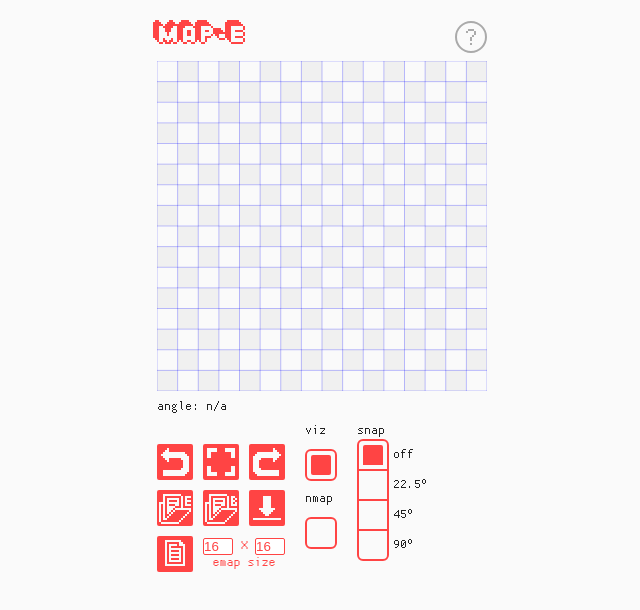
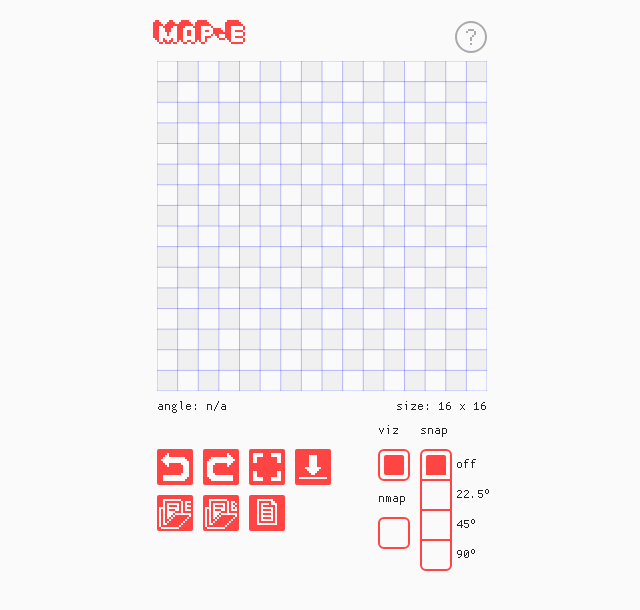
Before and after one commit to georgeolee/map-e, a React (Create React App) app: page / in a window 1280 px wide. Shown: the top 610 px of the page, without its empty margins (318-958 px from the left). Built offline with nearby package versions, Linux system fonts and the light colour scheme.

Commit message:
moves new image size inputs to popup

```diff
--- a/src/App.css
+++ b/src/App.css
@@ -36,10 +36,6 @@
   --secondary-lighter: var(--green-lighter);
   --secondary-darker: var(--green-darker);
 
-
-  /* --secondary: var(--red);
-  --secondary-lighter: var(--red-lighter);
-  --secondary-darker: var(--red-darker); */
 
   --neutral: var(--gray);
   --neutral-lighter: var(--gray-lighter);
@@ -130,9 +126,22 @@ ul{
 
 .controls{
   display: grid;
-  grid-template-columns: auto auto 1fr;
-  row-gap: 20px;
-  column-gap: 20px;
+  grid-template-columns: 1fr 0 auto auto;
+  row-gap: 10px;
+  column-gap: 10px;
+}
+
+.controls > *{
+  width: fit-content;
+}
+
+
+.controls > .toggle-controls{
+  grid-column: 3;
+}
+
+.controls > .snap-controls{
+  grid-column: 4;
 }
 
 input, button{
@@ -146,22 +155,31 @@ input[type="text"]{
 
 /* TODO - control layout */
 
+.snap-controls > :first-child{
+
+  margin-top: 10px;
+}
 .button-controls{
   display: grid;
 
   --col-gap: 10px;
   --row-gap: 10px;
 
-  grid-template-columns: repeat(3, 1fr);
+  /* fit as many buttons as possible horizontally */
+  grid-template-columns: repeat(auto-fit, 36px);
 
-  /* grid-template-columns: repeat(6, 1fr); */
 
   column-gap: var(--col-gap);
   row-gap: var(--row-gap);
-  justify-content: center;
+
+  /* justify-content: center; */
   align-content: center;
   position: relative;
   top: 1em;
+  top:calc(1em + var(--row-gap));
+  height: fit-content;
+  width: auto;
+
 }
 
 /* TEST */
@@ -349,14 +367,14 @@ button.checkbox.checked:after, .radio input:checked::after{
 
 .display-area, .display-info{
   display: flex;
-  flex-direction: column;
-  flex-grow: 1;
+  flex-direction: row;
+  justify-content: space-between;
+  flex: 1;
 }
 
 .display-info *{
   padding: 0;
   margin: 0;
-  list-style: none;
 }
 
 .display-area .display-tooltip{
@@ -366,30 +384,29 @@ button.checkbox.checked:after, .radio input:checked::after{
 
 
 .new-emap-size-inputs{
-  display: grid;
-  grid-template-columns: auto auto auto;
-  grid-column: span 2;
-  width: 100%;
+  display: flex;
+
+  column-gap: 1em;
+
+  /* width: 100%; */
   height: min-content;
   align-self: center;
   align-items: center;
-  color: var(--primary);
+  /* color: var(--primary); */
   justify-content: space-between;
-}
-
-.new-emap-size-inputs #size-label{
-  grid-column: span 3;
-  text-align: center;
 }
 
 /* "number" input styling - for w and h*/
 .number-input{
   box-sizing: border-box;
   width: 30px;
+  width: 2em;
   color: inherit;
-  border: 1px solid var(--primary);
+  border: 1px solid #888;
   border-radius: 2px;
-  outline-color: var(--primary);
+  /* outline-color: var(--primary); */
+
+  font-size: max(1rem, 16px);
 }
 
 #undo-button{background-image: url(./images/icons/undo-white.png);}
@@ -405,7 +422,8 @@ button.checkbox.checked:after, .radio input:checked::after{
 
 #bg-opacity-slider{
   visibility: var(--bg-opacity-slider-visibility);
-  grid-column: span 3;
+  grid-column: 1 / -1;
+  width: 100%;
 }
 
 /* hover styling goes here */
@@ -423,15 +441,19 @@ button.checkbox.checked:after, .radio input:checked::after{
     --color: var(--color-hover);
   }
 
-  #info-modal-content > button:hover{
+  .modal button:hover{
+    background-color: var(--primary-lighter);
+  }
+  .modal .modal-close-button:hover{
     background-color: var(--neutral-lighter-2);
   }
+
 }
 
 
 /* INFO MODAL */
 
-#info-modal{
+.modal{
   display: flex;
   /* flex-direction: column; */
   align-items: center;
@@ -443,21 +465,26 @@ button.checkbox.checked:after, .radio input:checked::after{
   --transition-time: 0.1s;
 }
 
-#info-modal.hidden{
+#new-file-modal .modal-content{
+  flex-direction: column;
+  justify-content: space-around;
+}
+
+.modal.hidden{
   transition: opacity var(--transition-time), visibility 0s var(--transition-time);
   opacity: 0;
   visibility: hidden;
 
 }
 
-#info-modal.visible{
+.modal.visible{
   transition: opacity var(--transition-time);
   opacity: 1;
   visibility: visible;
 }
 
 
-#info-modal-content{
+.modal-content{
 
   --margin: min(4em, 10vw, 10vh);
   min-height: 30vh;
@@ -471,25 +498,31 @@ button.checkbox.checked:after, .radio input:checked::after{
   border-radius: 1em;
   color: var(--black);
   /* flex: 1; */
-  box-shadow: 0 2px 5px #0002;
+  box-shadow: 0 4px 8px #0004;
+  row-gap: 1em;
 }
 
 /* X button to close the modal */
-#info-modal-content > button{
+.modal .modal-close-button{
   border: none;
-  background: transparent;
   position: absolute;
 
   right: 1em;
   top: 1em;
-  color: var(--black);
   background-color: var(--neutral-lighter);
 
-  color: var(--white);
   border-radius: 50%;
   padding: 0.5em;
   width: 2em;
   height:2em;
+}
+
+.modal button{
+  border: none;
+  color: var(--white);
+  background-color: var(--primary);
+  border-radius: 4px;
+  padding: 1em;
 }
 
 
--- a/src/app-components/Controls.js
+++ b/src/app-components/Controls.js
@@ -1,12 +1,12 @@
 import { settings, p5Flags } from '../refactor/globals'
-import { EMAP_MIN_SIZE, EMAP_MAX_SIZE } from '../refactor/constants';
 
 import { FileInputButton } from '../components/FileInputButton';
 import { Slider} from '../components/Slider/Slider.js';
-import { NumberInput } from '../components/NumberInput';
 import { Button } from '../components/Button';
 import { Radio } from '../components/Radio';
 import { Checkbox } from '../components/Checkbox';
+
+import { NewFileButton } from './NewFileButton';
 
 import { vc } from '../refactor/globals';
 
@@ -17,9 +17,15 @@ export function Controls(props){
 
             <div className='button-controls'>
                 <Button
-                tooltip='undo'
+                tooltip='Undo'
                 id='undo-button'
                 onClick={()=>p5Flags.undo.raise()}
+                />
+
+                <Button
+                tooltip='Redo'
+                id='redo-button'
+                onClick={()=>p5Flags.redo.raise()}
                 />
 
                 <Button
@@ -29,15 +35,14 @@ export function Controls(props){
                 />
 
                 <Button
-                tooltip='redo'
-                id='redo-button'
-                onClick={()=>p5Flags.redo.raise()}
+                tooltip='Download the current vector map as a PNG image. '
+                id='download-button'
+                onClick={()=>p5Flags.export.raise()}
                 />
 
-                <div className="spacer"></div>
 
                 <FileInputButton
-                tooltip='Open a PNG image as a new vector map. The image will be recolored to match the encoding format.'
+                tooltip='Open a previously downloaded vector map. Results may vary with other PNG images.'
                 id='emap-file-input'
                 func = {url => {
                     settings.url = url;
@@ -54,37 +59,10 @@ export function Controls(props){
                 }}
                 />
 
-                <Button
-                tooltip='Download the current vector map as a PNG image. '
-                id='download-button'
-                onClick={()=>p5Flags.export.raise()}
+                <NewFileButton
+                tooltip='Create a new vector map.'
                 />
 
-                <Button
-                    tooltip='create a new blank emap'
-                    id='new-emap-button'
-                    onClick={()=>p5Flags.loadEmpty.raise()}
-                    />
-
-                <div className='new-emap-size-inputs'>
-                        <NumberInput
-                        id='width-input'
-                        min={EMAP_MIN_SIZE}
-                        max={EMAP_MAX_SIZE}
-                        func={n=>settings.size.x = n}
-                        defaultValue={settings.size.x}
-                        />
-                        X
-                        <NumberInput
-                        id='height-input'
-                        min={EMAP_MIN_SIZE}
-                        max={EMAP_MAX_SIZE}
-                        func={n=>settings.size.y = n}
-                        defaultValue={settings.size.y}
-                        />
-
-                        <span id='size-label'>emap size</span>
-                </div>
             </div>
 
         <div className='toggle-controls'>
--- a/src/app-components/DisplayArea.js
+++ b/src/app-components/DisplayArea.js
@@ -1,5 +1,6 @@
 import { useEffect, useRef, useState } from "react";
 import { TooltipModal } from "../components/TooltipModal";
+import { settings } from "../refactor/globals";
 
 /**
  * Display area for showing angle info & tooltips
@@ -44,10 +45,10 @@ export function DisplayArea(props){
             className={'display-area' + (className ? ' ' + className : '')}
             ref={displayRef}
             >
-                <ul className="display-info">
-                    <li className="display-angle">angle: {displayData.angle}</li>
-                    {/* <li className="display-tooltip">{displayData.tooltip}</li>                     */}
-                </ul>
+                <div className="display-info">
+                    <div className="display-angle">angle: {displayData.angle}</div>
+                    <div className="display-size">{`size: ${displayData.size.x} x ${displayData.size.y}`}</div>
+                </div>
                 {/* <TooltipModal/> */}
         </div>
     )
--- a/src/app-components/InfoButton.js
+++ b/src/app-components/InfoButton.js
@@ -1,5 +1,6 @@
 import { useRef, useState } from "react";
-import { InfoModal } from "./InfoModal";
+import { Modal } from "./Modal";
+import {Info} from './Info';
 
 export function InfoButton(props){
 
@@ -13,6 +14,7 @@ export function InfoButton(props){
     const modalProps = {
         visible: showing,
         hideModal: () => showModal(false),
+        content: <Info/>,
     }
 
 
@@ -22,7 +24,7 @@ export function InfoButton(props){
             <button {...buttonProps}>
                 ?
             </button>
-            <InfoModal {...modalProps}/>
+            <Modal {...modalProps}/>
         </>
 
     );
--- /dev/null
+++ b/src/app-components/NewFileButton.js
@@ -0,0 +1,73 @@
+import { Modal } from "./Modal";
+
+import { Button } from "../components/Button";
+import { NumberInput } from "../components/NumberInput";
+
+import { useState } from "react";
+import { p5Flags, settings, display } from "../refactor/globals";
+
+import { EMAP_MAX_SIZE, EMAP_MIN_SIZE } from "../refactor/constants";
+
+export function NewFileButton(props){
+
+    const {
+        tooltip
+    } = props;
+
+    const [showing, showModal] = useState(false);
+
+    const modalContent = (
+        <>
+
+        Enter dimensions for the new vector map.
+        <br/>
+        Note: the current image will not be saved.
+        <div className='new-emap-size-inputs'>
+            <NumberInput
+            id='width-input'
+            min={EMAP_MIN_SIZE}
+            max={EMAP_MAX_SIZE}
+            func={n=>{settings.size.x = n}}
+            defaultValue={settings.size.x}
+            />
+            X
+            <NumberInput
+            id='height-input'
+            min={EMAP_MIN_SIZE}
+            max={EMAP_MAX_SIZE}
+            func={n=>settings.size.y = n}
+            defaultValue={settings.size.y}
+            />
+        </div>
+
+        <button onClick={()=> {
+            p5Flags.loadEmpty.raise();
+            display.size = {...settings.size};
+            display.refresh?.();
+            showModal(false);
+            }}>OK</button>
+
+        <button onClick={()=> {showModal(false)}}>Cancel</button>
+        </>
+    );
+
+    const modalProps = {
+        id:'new-file-modal',
+        visible: showing,
+        hideModal: () => {
+            showModal(false)
+        },
+        content: modalContent
+    }
+
+    return(
+        <>
+            <Button
+                id='new-emap-button'
+                tooltip={tooltip}
+                onClick={()=>showModal(true)}
+                />
+            <Modal {...modalProps}/>
+        </>
+    )
+}
--- a/src/components/Modal.js
+++ b/src/components/Tooltip.js
@@ -2,7 +2,7 @@ import { useSpring, animated, config } from "@react-spring/web";
 import { useRef } from "react";
 
 //rename this -> not really a generic modal
-export function Modal(props){
+export function Tooltip(props){
 
     const {
         id,
--- a/src/components/TooltipModal.js
+++ b/src/components/TooltipModal.js
@@ -1,6 +1,6 @@
 import { useState, useEffect } from "react";
 import { display } from "../refactor/globals";
-import { Modal } from "./Modal";
+import { Tooltip } from "./Tooltip";
 
 export function TooltipModal(props){
 
@@ -28,7 +28,7 @@ export function TooltipModal(props){
 
             }}>
 
-        <Modal
+        <Tooltip
             visible={!!tooltip}
             content={tooltip}
             />
--- a/src/refactor/globals.js
+++ b/src/refactor/globals.js
@@ -88,6 +88,7 @@ export const settings = {
 export const display = {
     angle: 'n/a',
     tooltip: 'tooltip',
+    size: {...settings.size},
     refresh: undefined,
     error: undefined,
 
--- a/src/refactor/sketch.js
+++ b/src/refactor/sketch.js
@@ -1,4 +1,3 @@
-import { VirtualCanvas } from "./VirtualCanvas";
 import { VirtualCanvasVisualizer } from "./VirtualCanvasVisualizer";
 import * as COLOR from './colors';
 import { p5Flags, settings, display, vc } from "./globals";
@@ -271,6 +270,11 @@ export function sketch(p){
             vc.setImage(emap);
             history.trackImage(emap);
             history.push();
+
+            //update display w/ new image dimensions
+            settings.size = {x: pimg.width, y: pimg.height};
+            display.size = {...settings.size}
+            display.refresh?.();
         })
     }
 
```
Also changed, not shown: src/app-components/InfoModal.js (deleted, +0 -29 lines), src/app-components/Modal.js (added, +30 -0 lines), src/components/AngleDisplay.js (deleted, +0 -40 lines).
